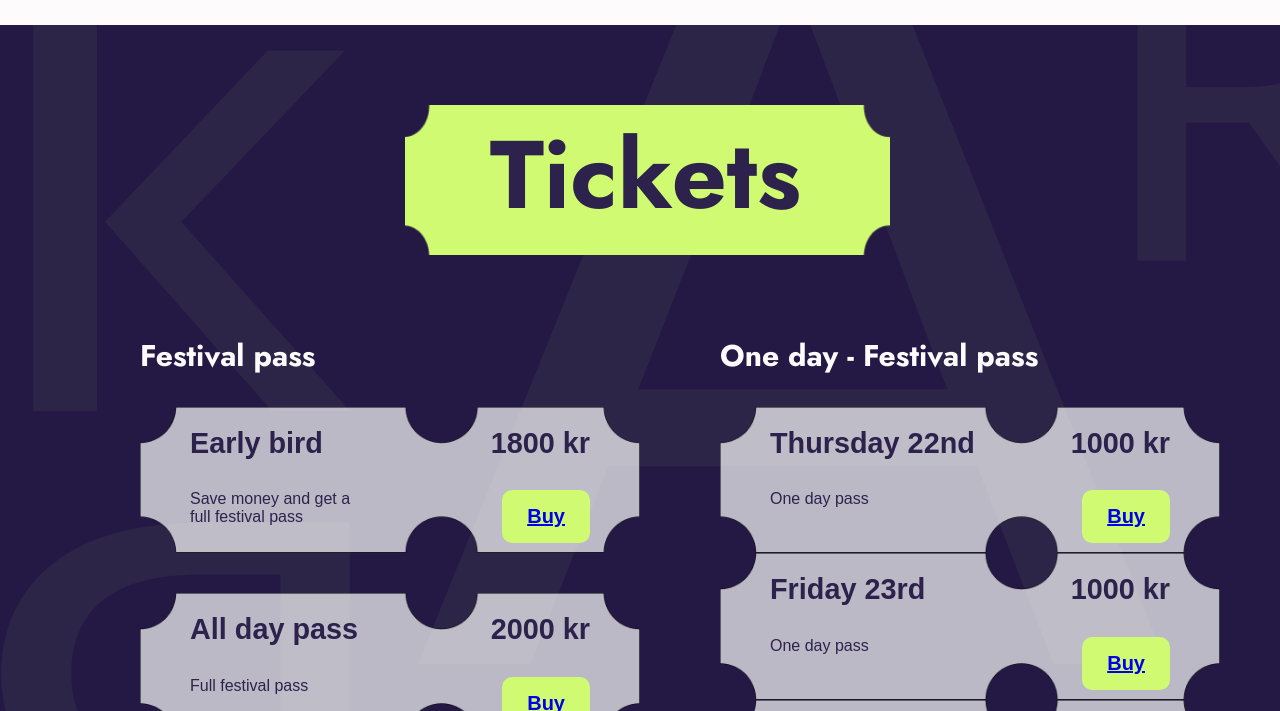
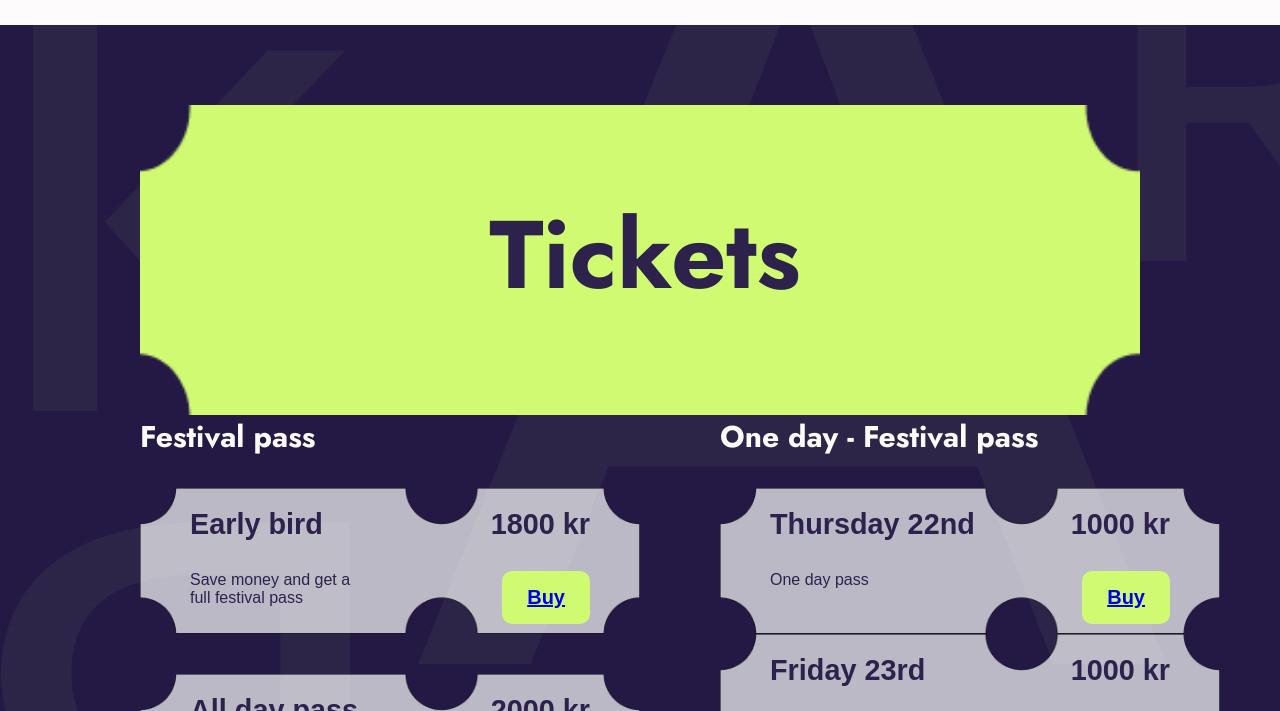
Before and after one commit to juleskj/karrusel, an Astro site: page /ticket in a window 1280 px wide. Shown: the part 89-800 px from the top of the page. Built offline with nearby package versions, Linux system fonts and the light colour scheme; Astro itself is replaced by a stand-in of ours; a web font is replaced by a local one.

Commit message:
mobil first ticket yay

```diff
--- a/src/componets/Ticketcard.astro
+++ b/src/componets/Ticketcard.astro
@@ -24,7 +24,7 @@
 <style>
   .ticket_2 {
     display: grid;
-    width: 500px;
+    width: 100%;
   }
   .information {
     grid-column: 1;
@@ -35,9 +35,11 @@
     justify-content: space-between;
     align-self: start;
     padding-left: 50px;
-    padding-right: 50px;
+
+    padding-right: 40px;
+
     padding-top: 20px;
-    font-size: 1.8rem;
+    font-size: 1.3rem;
     color: var(--lillatekstcard);
   }
   .description {
@@ -49,8 +51,7 @@
     flex-direction: row;
     justify-content: space-between;
     padding-left: 50px;
-    padding-bottom: 10px;
-    padding-right: 50px;
+    padding-right: 27px;
 
     color: var(--lillatekstcard);
   }
@@ -67,4 +68,22 @@
   .pris {
     font-weight: bold;
   }
+  @media (min-width: 800px) {
+    .ticket_2 {
+      width: 500px;
+    }
+
+    .information {
+      font-size: 1.8rem;
+      padding-right: 50px;
+    }
+
+    .description {
+      padding-bottom: 10px;
+      padding-right: 50px;
+    }
+    Button {
+      padding: 7px 24px;
+    }
+  }
 </style>
--- a/src/pages/ticket.astro
+++ b/src/pages/ticket.astro
@@ -6,11 +6,21 @@
 ---
 
 <MainLayout>
+  <div class="green_ticket">
     <h1 class="overskrift">Tickets</h1>
     <img src="img_karrusel/ticketknap_ticket.png" alt="ticketknap_ticket" class="grøn_billede" />
-
+  </div>
   <div class="grid_1_1">
     <div>
+      <h2 class="overskrift2">One day - Festival pass</h2>
+      <Ticketcard navn="Thursday 22nd" pris="1000 kr" beskrivelse="One day pass" />
+
+      <Ticketcard navn="Friday 23rd" pris="1000 kr" beskrivelse="One day pass" />
+
+      <Ticketcard navn="Saturday 24th" pris="1000 kr" beskrivelse="One day pass" />
+    </div>
+
+    <div class="order">
       <h2 class="overskrift1">Festival pass</h2>
       <Ticketcard navn="Early bird" pris="1800 kr" beskrivelse="Save money and get a" beskrivelse1="full festival pass" />
       <div class="gap">
@@ -21,30 +31,59 @@
       <p class="om_volunteer">Volunteering at a festival is a vibrant celebration of community, teamwork, and service. In the world of festivals, volunteers embody the spirit of togetherness, leaving a lasting impact long after the event concludes.</p>
       <a class="a" href="volunteer">Read more about volunteering</a>
     </div>
-    <div>
-      <h2 class="overskrift2">One day - Festival pass</h2>
-      <Ticketcard navn="Thursday 22nd" pris="1000 kr" beskrivelse="One day pass" />
-
-      <Ticketcard navn="Friday 23rd" pris="1000 kr" beskrivelse="One day pass" />
-
-      <Ticketcard navn="Saturday 24th" pris="1000 kr" beskrivelse="One day pass" />
-    </div>
   </div>
 
   <style>
+    @media (min-width: 800px) {
       .grid_1_1 {
         display: grid;
         grid-template-columns: 1fr 1fr;
         gap: 80px;
       }
+      .order {
+        order: -1;
+      }
 
+      .green_ticket {
+        display: grid;
+      }
+
+      .grøn_billede {
+        grid-column: 1 / span 1;
+        grid-row: 1 / span 1;
+        width: 30%;
+      }
+
+      .overskrift {
+        grid-column: 1 / span 1;
+        grid-row: 1 / span 1;
+        z-index: 1;
+        justify-self: center;
+        align-self: center;
+      }
+
+      /* .overskrift {
+        padding-left: 350px;
+        padding-top: 10px;
+      }
+      .grøn_billede {
+        padding-top: 10px;
+        width: 75%;
+      } */
+    }
+    .overskrift {
+      padding-left: 10px;
+      position: absolute;
+      font-size: 6rem;
+      font-family: jost;
+      color: var(--lillatekstcard);
+    }
+    .grøn_billede {
+      padding-top: 10px;
+      width: 100%;
+    }
     .gap {
       margin-top: 40px;
-    }
-
-    .skrift {
-      display: grid;
-      grid-template-columns: 1fr 1fr;
     }
 
     .overskrift1 {
@@ -69,20 +108,7 @@
     }
     .a {
     }
-    .grøn_billede {
-      padding-left: 265px;
-      padding-bottom: 75px;
-      padding-top: 10px;
-      width: 75%;
-    }
-    .overskrift {
-      position: absolute;
-      padding-left: 350px;
-      padding-top: 10px;
-      font-size: 6rem;
-      font-family: jost;
-      color: var(--lillatekstcard);
-    }
+
     body {
       background-image: url(../../public/img_karrusel/karusel_bogstav_bagrund.svg);
     }
```
Lines whose indentation alone changed are shown as unchanged.
